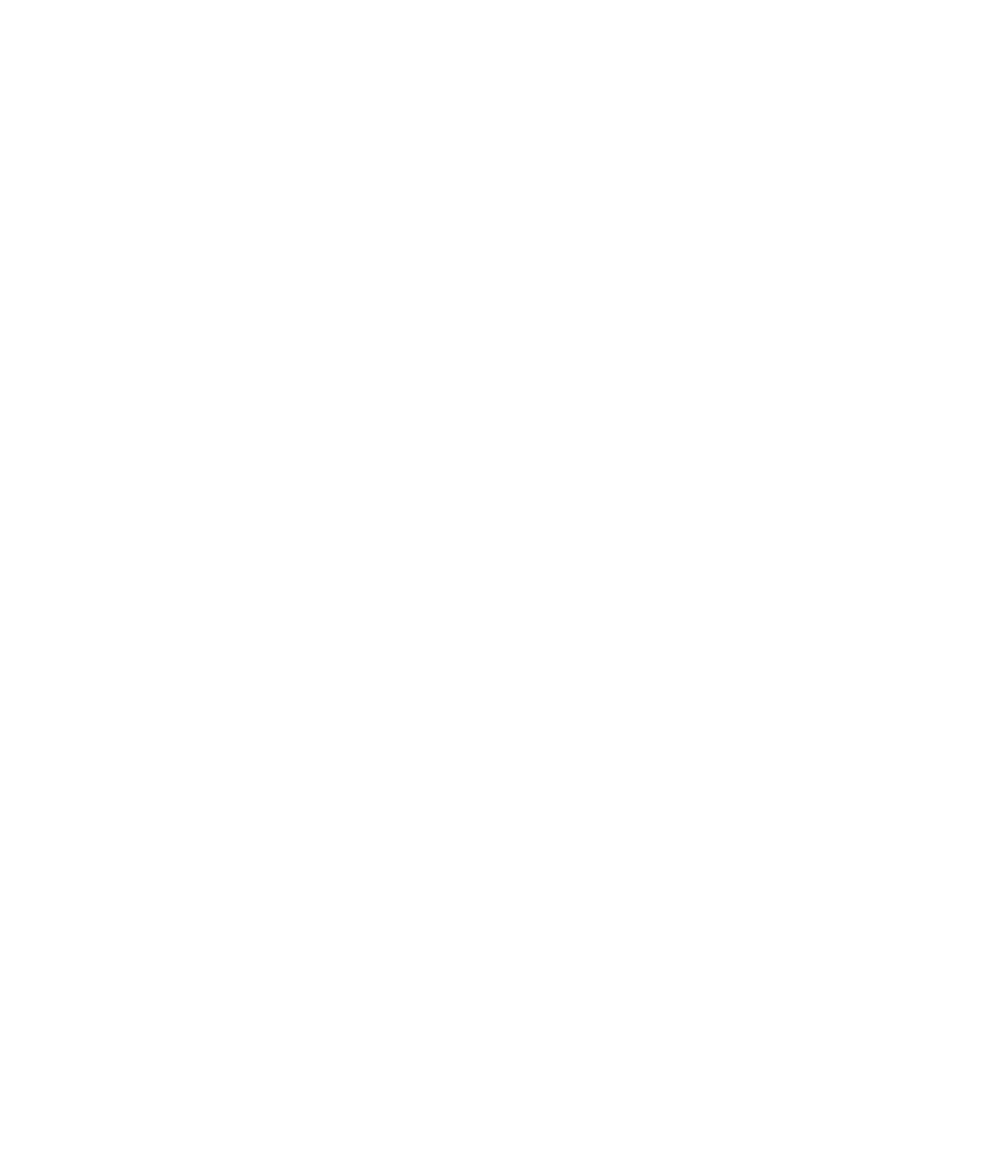
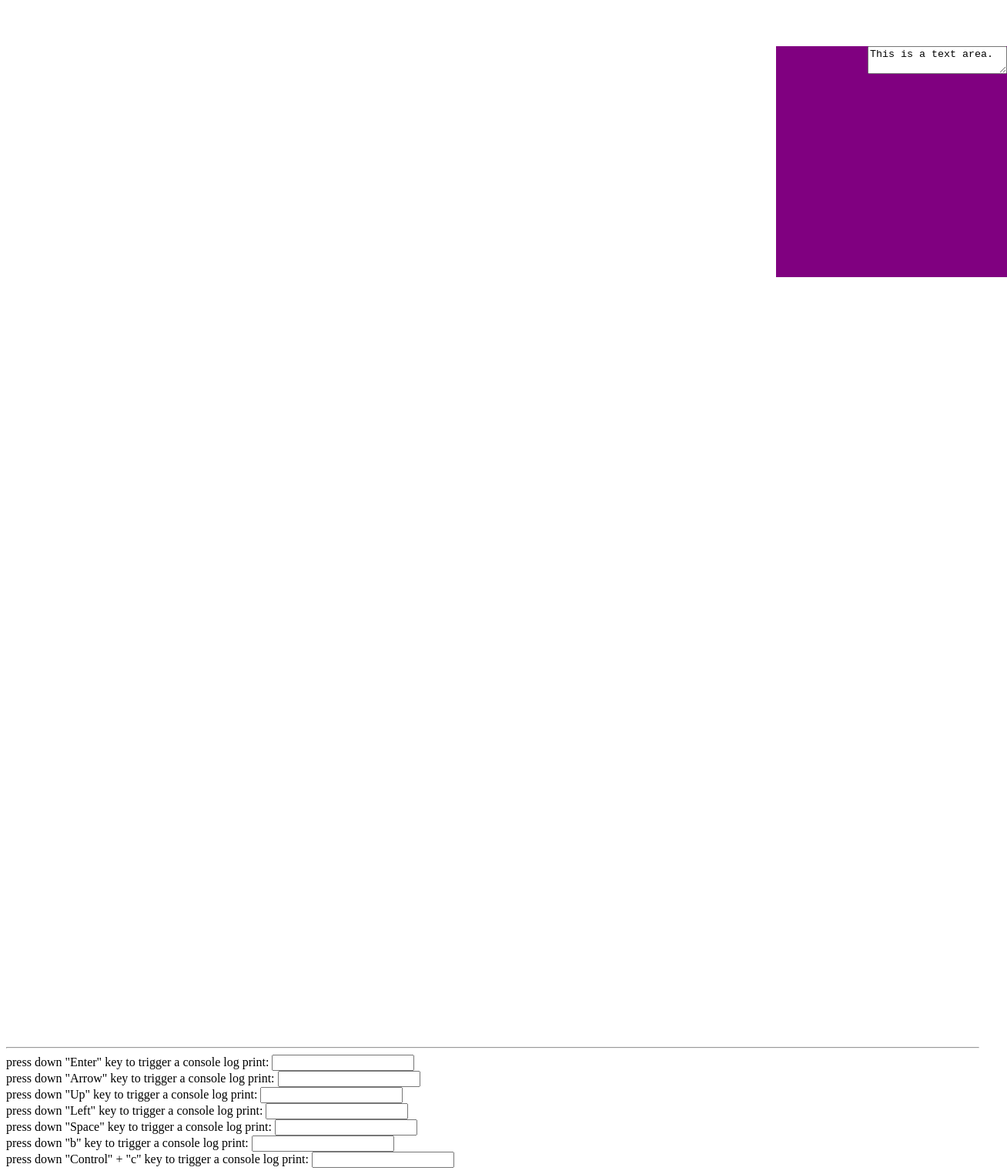
Before and after one commit to TajudeenBusari/vue-3-project, a Vue app: page / in a window 1280 px wide. Shown: the part 1250-2775 px from the top of the page at 77% size, 1308 px wide, since content can reach past the window. Before the commit the page ends 800 px from the top, so only its background shows below. Built offline with nearby package versions, Linux system fonts and the light colour scheme.

Commit message:
Event handling

```diff
--- a/src/App.vue
+++ b/src/App.vue
@@ -1,14 +1,109 @@
+<template>
+  <h1>{{ message }}</h1>
+  <!-- both buttons are same i.e  v-on:click = @click -->
+  <button v-on:click="replaceText('v-on is fun1')">Replace text</button>
+  <button @click="replaceText('v-on is fun2')">Replace text</button>
 
-<template>
+  <hr />
+  <!-- we are listening to a keydown event -->
+   <p>An input field where the user can ONLY enter numbers:</p>
+  <input type="text" @keydown="handleInput($event)" />
+
+  <hr />
+  <!-- we are prventing the default context menu when the style is right clicked and
+   implementing a custom context menu. We have disabled the original context menu
+   Use case is if email is not correct, password is not strong enough, can be used to
+   implement custom drag and drop etc. This is called event modifier in vue.js-->
+  <div style="width: 100px; height: 100px; background-color: red;"
+  @contextmenu.prevent="console.log('Show a custom context menu')">
+  </div>
+
+  <hr />
+  <!-- .stop event -->
+  <div id="mouseover" @mouseover="fun1">
+    <textarea @mouseover.stop="fun2($event)">This is a text area.</textarea>
+  </div>
+
+  <hr />
+  <!-- key down .enter-->
   <div>
-Hello, Vue!
+    press down "Enter" key to trigger a console log print:
+    <input type="text" @keydown.enter="console.log('Enter key pressed')">
   </div>
+  <!-- Arrow down key-->
+  <div>
+    press down "Arrow" key to trigger a console log print:
+    <input type="text" @keydown.down="console.log('Arrow down key pressed')">
+  </div>
+  <!-- Arrow up key-->
+  <div>
+    press down "Up" key to trigger a console log print:
+    <input type="text" @keydown.up="console.log('Arrow up key pressed')">
+  </div>
+  <!-- Arrow left key-->
+  <div>
+    press down "Left" key to trigger a console log print:
+    <input type="text" @keydown.left="console.log('Arrow left key pressed')">
+  </div>
+  <!-- Arrow space key-->
+  <div>
+    press down "Space" key to trigger a console log print:
+    <input type="text" @keydown.space="console.log('Space key pressed')">
+  </div>
+  <!-- b key-->
+  <div>
+    press down "b" key to trigger a console log print:
+    <input type="text" @keydown.b="console.log('b key pressed')">
+  </div>
+  <!-- control c key-->
+  <div>
+    press down "Control" + "c" key to trigger a console log print:
+    <input type="text" @keydown.ctrl.c="console.log('Control + c key pressed')">
+  </div>
+
 </template>
 
 <script setup>
+import { ref } from 'vue'
+
+let message = ref('Hello, Vue 3!')
+
+//define method to replace text
+function replaceText(msg) {
+  message.value = msg
+}
+
+//define method to handle input
+function handleInput(event) {
+  console.log(event)
+  //if the key pressed is not a number, prevent the default action
+  let keyCode = event.keyCode
+  if(keyCode < 48 || keyCode > 57){
+    //key code 48 to 57 are numbers from 0 to 9
+    event.preventDefault()
+  }
+
+}
+
+//define method to handle mouseover event
+function fun1() {
+  console.log('Mouseover event on div')
+}
+
+function fun2(event) {
+  //event.stopPropagation()
+  console.log('Mouseover over textarea')
+}
 
 </script>
 
-<style lang="scss" scoped>
+<style scoped>
+#mouseover {
+  margin: 1000px;
+  text-align: right;
+  background-color: purple;
+  width: 300px;
+  height: 300px;
 
+}
 </style>
```
